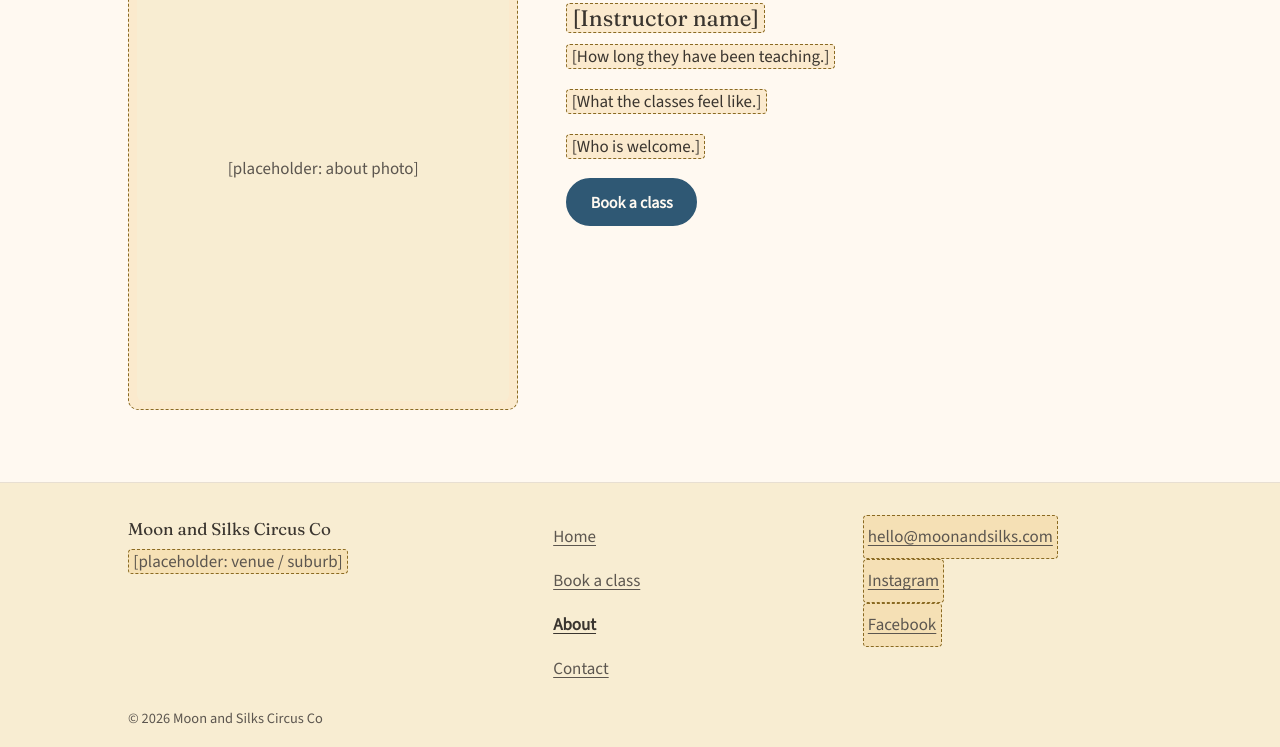
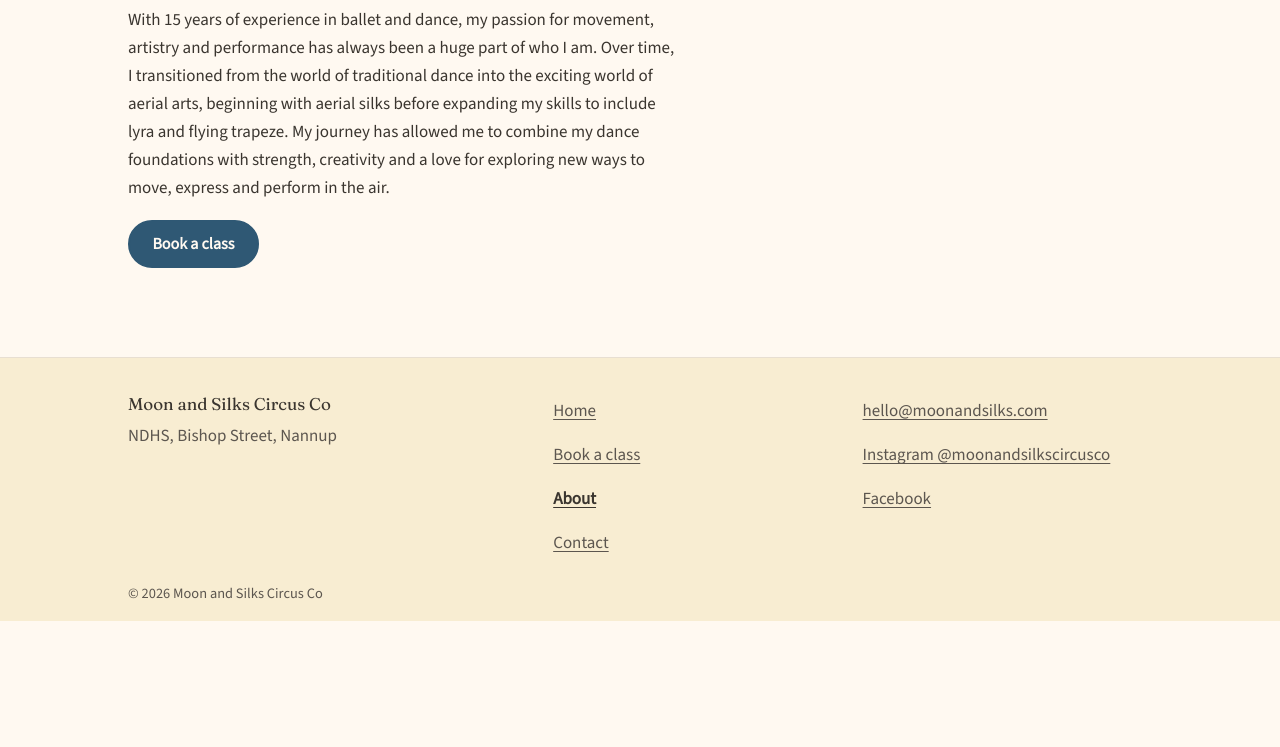
Before and after one commit to MoonandSilks/moonandsilks-site, an Astro site: page /about in a window 1280 px wide. Shown: the part 222-969 px from the top of the page. After the commit the page ends 843 px from the top, so only its background shows below. Built offline with nearby package versions, Linux system fonts and the light colour scheme; Astro itself is replaced by a stand-in of ours.

Commit message:
Replace placeholder copy with real business details
- Home hero: Aerial Arts Circus Classes; class cards use real age groups and times
- About: instructor bio; photo slot hidden until a photo is added
- Venue: NDHS, Bishop Street, Nannup (footer, booking, emails, Stripe)
- Real Instagram and Facebook links
- Remove remaining placeholder text and markers

Co-Authored-By: Claude Opus 5.5 <noreply@anthropic.com>
Claude-Session: https://claude.ai/code/session_01DS11a1tfgJErHYcnTWA5zQ

```diff
--- a/src/components/Footer.astro
+++ b/src/components/Footer.astro
@@ -11,7 +11,7 @@ const year = new Date().getFullYear();
   <div class="wrap grid">
     <div>
       <p class="name">{site.name}</p>
-      <p><span data-placeholder="true">{site.location.value}</span></p>
+      <p>{site.location.value}</p>
     </div>
     <nav aria-label="Footer">
       <ul>
--- a/src/lib/checkout.ts
+++ b/src/lib/checkout.ts
@@ -145,7 +145,7 @@ export async function createWebBooking(input: BookingInput, opts: { ip: string |
           unit_amount: s.priceCents,
           product_data: {
             name: `${formatDayShort(s.startsAt)}, ${formatTime(s.startsAt)} — ${s.ageGroup}`,
-            description: `Aerial & circus class at Nannup District High School. ${names.join(', ')}`.slice(0, 500),
+            description: `Aerial & circus class at NDHS, Bishop Street, Nannup. ${names.join(', ')}`.slice(0, 500),
           },
         },
       };
--- a/src/lib/email.ts
+++ b/src/lib/email.ts
@@ -18,7 +18,7 @@ export async function sendConfirmationEmail(s: Summary): Promise<'sent' | 'skipp
     'Your Moon & Silks booking is confirmed:',
     ...lines,
     '',
-    'Venue: Nannup District High School',
+    'Venue: NDHS, Bishop Street, Nannup',
     '',
     cash
       ? `Payment: cash at class — ${formatAud(s.netCents)} due.`
--- a/src/pages/about.astro
+++ b/src/pages/about.astro
@@ -1,27 +1,25 @@
 ---
 import Base from '../layouts/Base.astro';
+
+// Photo slot: add the file to public/ and set e.g. { src: '/about.webp', width: 600, height: 750, alt: '…' }.
+type Photo = { src: string; width: number; height: number; alt: string };
+const photo = null as Photo | null;
 ---
 
 <Base title="About" description="Meet the instructor behind Moon and Silks Circus Co and find out what aerial silk classes feel like.">
   <section class="section">
-    <div class="wrap about">
-      <figure class="portrait" data-placeholder="true">
-        <!-- Replace with: <img src="/about.webp" width="600" height="750" alt="[Instructor name] on the aerial silks" /> -->
-        <div class="frame" role="img" aria-label="[placeholder: photo of the instructor on the aerial silks]">
-          <span>[placeholder: about photo]</span>
-        </div>
-      </figure>
+    <div class:list={['wrap', { about: photo }]}>
+      {
+        photo && (
+          <figure class="portrait">
+            <img class="frame" src={photo.src} width={photo.width} height={photo.height} alt={photo.alt} />
+          </figure>
+        )
+      }
       <div>
         <h1>About</h1>
-        <h2 class="name"><span data-placeholder="true">[Instructor name]</span></h2>
         <p>
-          <span data-placeholder="true">[How long they have been teaching.]</span>
-        </p>
-        <p>
-          <span data-placeholder="true">[What the classes feel like.]</span>
-        </p>
-        <p>
-          <span data-placeholder="true">[Who is welcome.]</span>
+          With 15 years of experience in ballet and dance, my passion for movement, artistry and performance has always been a huge part of who I am. Over time, I transitioned from the world of traditional dance into the exciting world of aerial arts, beginning with aerial silks before expanding my skills to include lyra and flying trapeze. My journey has allowed me to combine my dance foundations with strength, creativity and a love for exploring new ways to move, express and perform in the air.
         </p>
         <p><a class="btn" href="/book">Book a class</a></p>
       </div>
@@ -49,15 +47,8 @@ import Base from '../layouts/Base.astro';
     aspect-ratio: 4 / 5;
     width: 100%;
     max-width: 420px;
-    display: grid;
-    place-items: center;
-    background: var(--pale-gold);
+    height: auto;
+    object-fit: cover;
     border-radius: calc(var(--radius) - 4px);
-    color: var(--ink-muted);
-    text-align: center;
-    padding: 1rem;
-  }
-  .name {
-    font-size: 1.4rem;
   }
 </style>
--- a/src/pages/book.astro
+++ b/src/pages/book.astro
@@ -49,11 +49,11 @@ const signing = waiverSigningText();
 const price = schedule[0]?.priceCents ?? 2000;
 ---
 
-<Base title="Book a class" description="Book aerial and circus classes with Moon and Silks Circus Co at Nannup District High School. A$20 per session, 10 spots per class.">
+<Base title="Book a class" description="Book aerial and circus classes with Moon and Silks Circus Co at NDHS, Bishop Street, Nannup. A$20 per session, 10 spots per class.">
   <section class="section">
     <div class="wrap">
       <h1>Book a class</h1>
-      <p class="lede">Aerial and circus classes at Nannup District High School. {formatAud(price)} per participant per one-hour session, up to 10 people per class.</p>
+      <p class="lede">Aerial and circus classes at NDHS, Bishop Street, Nannup. {formatAud(price)} per participant per one-hour session, up to 10 people per class.</p>
 
       {
         loadError ? (
--- a/src/pages/book/confirmation.astro
+++ b/src/pages/book/confirmation.astro
@@ -67,7 +67,7 @@ const pending = s?.status === 'pending';
                     </li>
                   ))}
                 </ul>
-                <p class="muted">Venue: Nannup District High School. Booked by {s.bookerName}.</p>
+                <p class="muted">Venue: NDHS, Bishop Street, Nannup. Booked by {s.bookerName}.</p>
               </div>
             )}
             <p>
--- a/src/pages/contact.astro
+++ b/src/pages/contact.astro
@@ -26,8 +26,8 @@ const mailto = `mailto:${site.email.value}`;
       >
         {
           !endpoint && (
-            <p class="notice" data-placeholder="true">
-              [placeholder: form endpoint] This form is not connected yet. Please email{' '}
+            <p class="notice">
+              This form is not connected yet. Please email{' '}
               <a href={mailto}>{site.email.value}</a> instead.
             </p>
           )
--- a/src/site.ts
+++ b/src/site.ts
@@ -1,12 +1,12 @@
-// Business facts in one place. Every value marked `placeholder: true` is waiting on the owner.
+// Business facts in one place.
 export const site = {
   name: 'Moon and Silks Circus Co',
   url: 'https://www.moonandsilks.com',
-  email: { value: 'hello@moonandsilks.com', placeholder: true },
-  location: { value: '[placeholder: venue / suburb]', placeholder: true },
+  email: { value: 'hello@moonandsilks.com', placeholder: false },
+  location: { value: 'NDHS, Bishop Street, Nannup', placeholder: false },
   socials: [
-    { label: 'Instagram', href: '#', placeholder: true },
-    { label: 'Facebook', href: '#', placeholder: true },
+    { label: 'Instagram @moonandsilkscircusco', href: 'https://www.instagram.com/moonandsilkscircusco/', placeholder: false },
+    { label: 'Facebook', href: 'https://www.facebook.com/share/1Da1hLdRAa/', placeholder: false },
   ],
   nav: [
     { label: 'Home', href: '/' },
```
Also changed, not shown: src/pages/index.astro (+7 -14 lines), README.md.
